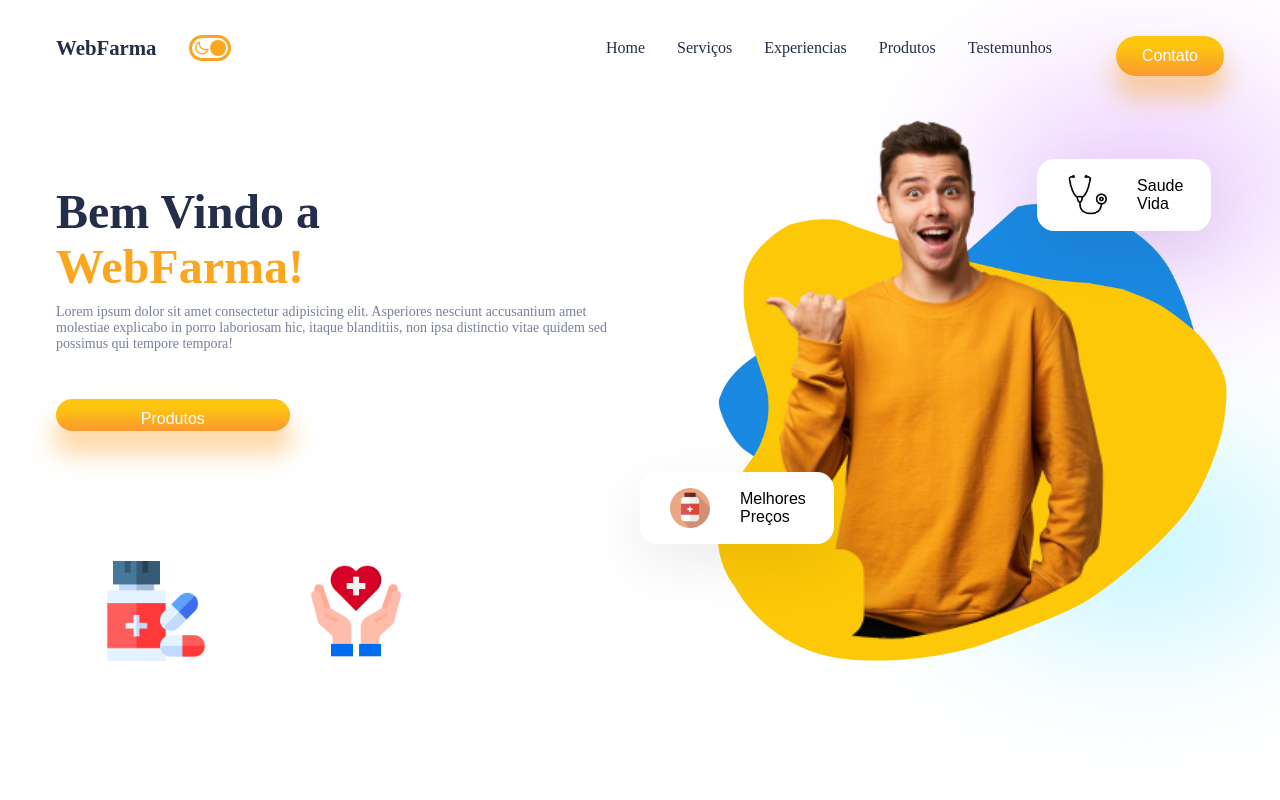
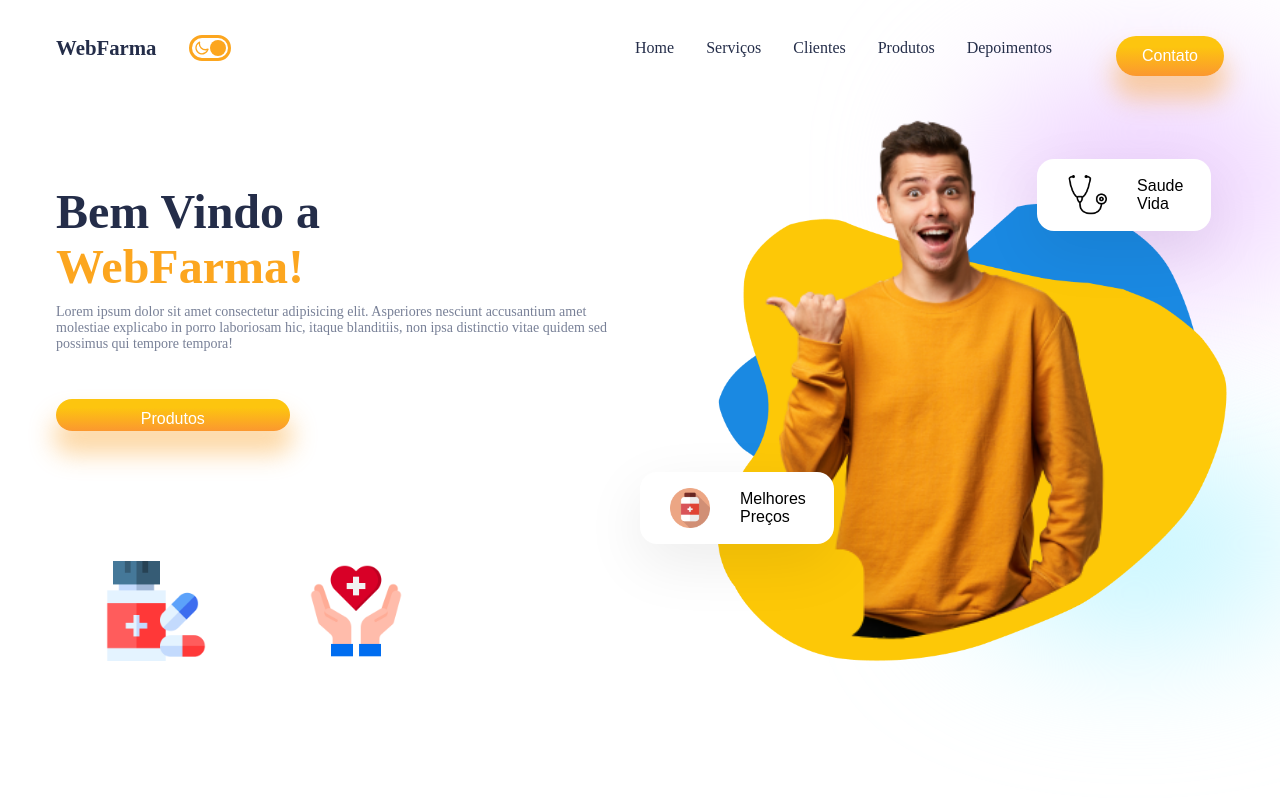
Before and after one commit to Patchelli/webfarma, a React (Create React App) app: page / in a window 1280 px wide. Shown: the top 800 px of the page. Built offline with nearby package versions, Linux system fonts and the light colour scheme; no server answers.

Commit message:
update text

```diff
--- a/src/Components/Navbar/Navbar.jsx
+++ b/src/Components/Navbar/Navbar.jsx
@@ -25,13 +25,13 @@ const Navbar = () => {
                             <li>Serviços</li>
                         </Link>
                         <Link spy={true} to={'Experience'} smooth={true} activeClass='activeClass'>
-                            <li>Experiencias</li>
+                            <li>Clientes</li>
                         </Link>
                         <Link spy={true} to={'Product'} smooth={true} activeClass='activeClass'>
                             <li>Produtos</li>
                         </Link>
                         <Link spy={true} to={'Testimonial'} smooth={true} activeClass='activeClass'>
-                            <li>Testemunhos</li>
+                            <li>Depoimentos</li>
                         </Link>
                     </ul>
                 </div>
--- a/src/Components/Testimonial/Testimonial.jsx
+++ b/src/Components/Testimonial/Testimonial.jsx
@@ -13,19 +13,19 @@ const Testimonial = () => {
         {
             img: Thom,
             review:
-                "Lorem ipsum dolor, sit amet consectetur adipisicing elit. Ex officiis molestiae quod tempora laudantium, cumque error a nisi placeat quae exercitationem, maiores reiciendis! Eaque dicta minima, iure maiores dolorum sed.",
+                "Entrega super rapida",
             name: "Thom"
         },
         {
             img: Kassi,
             review:
-                "Lorem ipsum dolor, sit amet consectetur adipisicing elit. Ex officiis molestiae quod tempora laudantium, cumque error a nisi placeat quae exercitationem, maiores reiciendis! Eaque dicta minima, iure maiores dolorum sed.",
+                "Peço doralgina todos os dias, após programar em JAVA!",
             name: "Kassi"
         },
         {
             img: Inara,
             review:
-                "Lorem ipsum dolor, sit amet consectetur adipisicing elit. Ex officiis molestiae quod tempora laudantium, cumque error a nisi placeat quae exercitationem, maiores reiciendis! Eaque dicta minima, iure maiores dolorum sed.",
+                "Comprei um sedativo para o baby Inara, dorme 3 dias seguidos agora. Obrigado WebFarma",
             name: "Inara"
         }
 
@@ -34,7 +34,7 @@ const Testimonial = () => {
     return (
         <div className="t-wrapper" id="Testimonial">
             <div className="t-heading">
-                <span>Testemunhos dos nossos </span>
+                <span>Depoimentos dos nossos </span>
                 <span>Clientes</span>
                 <div className="blur t-blur1" style={{ background: "var(--purple)" }}></div>
                 <div className="blur t-blur2" style={{ background: "skyblue" }}></div>
```
